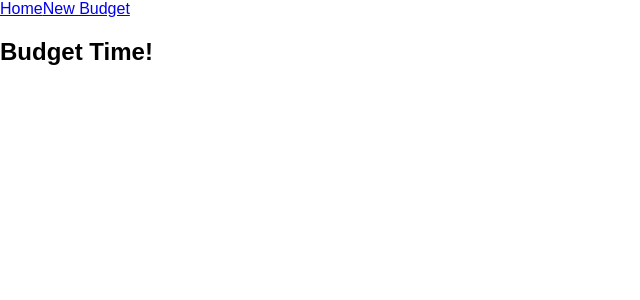
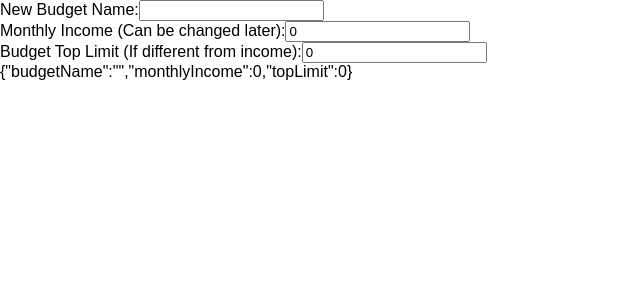
Before and after one commit to BeffyCodes/react-budget, a React (Create React App) app: page /newBudget in a window 1280 px wide. Shown: the top 300 px of the page, without its empty margins (0-640 px from the left). Built offline with nearby package versions, Linux system fonts and the light colour scheme.

Commit message:
changed router hierarchy, added new budget form

```diff
--- a/src/components/App.jsx
+++ b/src/components/App.jsx
@@ -1,13 +1,10 @@
 import React, { Component } from 'react';
-import { Link } from 'react-router-dom';
 import Main from './views/main';
 
 class App extends Component {
   render() {
     return (
       <div>
-        <Link to='/'>Home</Link>
-        <Link to='/newBudget'>New Budget</Link>
         <Main />
       </div>
     );
--- a/src/components/views/home.jsx
+++ b/src/components/views/home.jsx
@@ -1,10 +1,14 @@
 import React, { Component } from "react";
+import { Link } from 'react-router-dom';
 
 class Home extends Component {
 
     render() {
         return (
-            <h2>This is the home!</h2>
+            <ul>
+                <li><Link to='/newBudget'>New Budget</Link></li>
+                <li><Link to='/'>Load Budget</Link></li>
+            </ul>
         )
     }
 }
--- a/src/components/views/main.jsx
+++ b/src/components/views/main.jsx
@@ -1,7 +1,7 @@
 import React, { Component } from "react";
 import { Switch, Route } from 'react-router-dom';
 import Home from './home';
-import NewBudget from './newBudget';
+import NewBudgetForm from './newBudget';
 
 class Main extends Component {
 
@@ -10,7 +10,7 @@ class Main extends Component {
             <main>
                 <Switch>
                     <Route exact path='/' component={Home} />
-                    <Route exact path='/newBudget' component={NewBudget} />
+                    <Route exact path='/newBudget' component={NewBudgetForm} />
                     {/* <Route exact path='/Page3' component={Page3} /> */}
                 </Switch>
             </main>
--- a/src/components/views/newBudget.jsx
+++ b/src/components/views/newBudget.jsx
@@ -1,12 +1,49 @@
 import React, { Component } from "react";
 
-class NewBudget extends Component {
+class NewBudgetForm extends Component {
+    state = {
+        budgetName: '',
+        monthlyIncome: 0,
+        topLimit: 0
+    };
+
+    // onBudgetNameChange(budgetName) {
+    //     this.setState({
+    //         budgetName: budgetName
+    //     });
+    // }
+
+    genericOnTextChange(inputName, inputValue) {
+        var newState = {};
+
+        newState[inputName] = inputValue;
+
+        this.setState(newState);
+    }
 
     render() {
         return (
-            <h2>Budget Time!</h2>
+            <div>
+                <label>
+                    New Budget Name:
+                    <input name="budgetName" value={this.state.budgetName} onChange={(e) => this.genericOnTextChange(e.target.name, e.target.value)} type="text" />
+                </label>
+                <br />
+                <label>
+                    Monthly Income (Can be changed later):
+                    <input name="monthlyIncome" value={this.state.monthlyIncome} onChange={(e) => this.genericOnTextChange(e.target.name, e.target.value)} type="number" />
+                </label>
+                <br />
+                <label>
+                    Budget Top Limit (If different from income):
+                    <input name="topLimit" value={this.state.topLimit} onChange={(e) => this.genericOnTextChange(e.target.name, e.target.value)} type="number" />
+                </label>
+                <br />
+                {JSON.stringify(this.state)}
+            </div>
+
         )
     }
 }
 
-export default NewBudget;
+export default NewBudgetForm;
```
